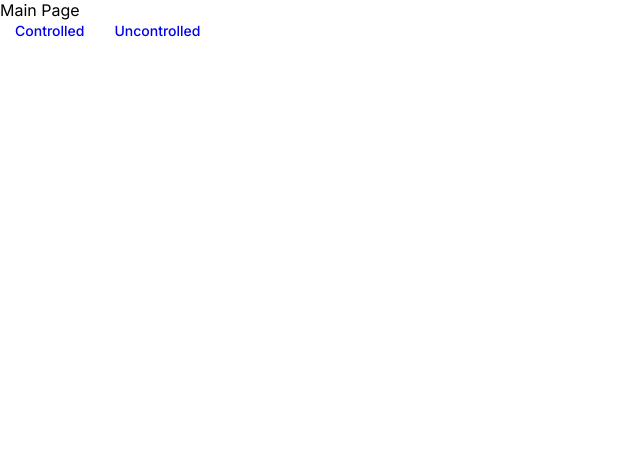
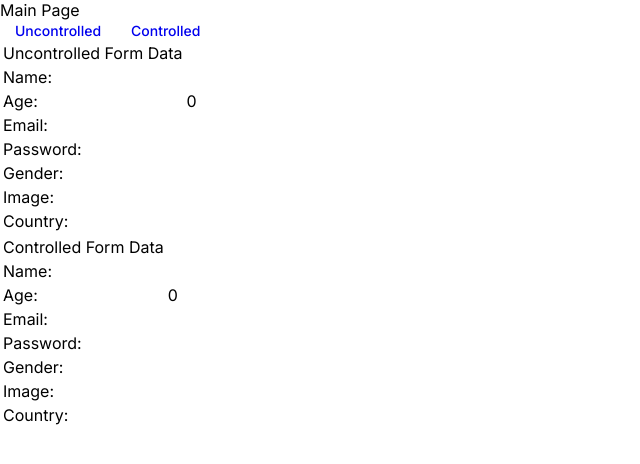
Before and after one commit to PaHaNchickT/REACT2024Q3, a React (Vite) app: page / in a window 1280 px wide. Shown: the top 464 px of the page, without its empty margins (0-640 px from the left). Built offline with nearby package versions, Linux system fonts and the light colour scheme.

Commit message:
feat: integrate Redux store

```diff
--- a/src/app.tsx
+++ b/src/app.tsx
@@ -1,11 +1,19 @@
+import { useSelector } from 'react-redux'
 import { Link } from 'react-router-dom'
+import { reduxStore } from './components/types'
+import { Table } from './components/table/table'
 
 export function App() {
+  const uncontrData = useSelector((state: reduxStore) => state.uncontrData.uncontrData)
+  const contrData = useSelector((state: reduxStore) => state.contrData.contrData)
+
   return (
     <>
       <p>Main Page</p>
+      <Link to="/uncontrolled">Uncontrolled</Link>
       <Link to="/controlled">Controlled</Link>
-      <Link to="/uncontrolled">Uncontrolled</Link>
+      <Table data={uncontrData} name="Uncontrolled Form Data" />
+      <Table data={contrData} name="Controlled Form Data" />
     </>
   )
 }
--- a/src/components/constants.ts
+++ b/src/components/constants.ts
@@ -10,8 +10,7 @@ export const FORM_DATA_DEFAULT = {
   login: '',
   age: 0,
   email: '',
-  passOrig: '',
-  passConf: '',
+  password: '',
   sex: '',
   image: '',
   country: '',
--- /dev/null
+++ b/src/components/table/table.tsx
@@ -0,0 +1,43 @@
+import { formData } from '../types'
+
+export function Table(props: { data: formData; name: string }) {
+  return (
+    <table>
+      <thead>
+        <tr>
+          <td>{props.name}</td>
+        </tr>
+      </thead>
+      <tbody>
+        <tr>
+          <td>Name: </td>
+          <td>{props.data.login}</td>
+        </tr>
+        <tr>
+          <td>Age: </td>
+          <td>{props.data.age}</td>
+        </tr>
+        <tr>
+          <td>Email: </td>
+          <td>{props.data.email}</td>
+        </tr>
+        <tr>
+          <td>Password: </td>
+          <td>{props.data.password}</td>
+        </tr>
+        <tr>
+          <td>Gender: </td>
+          <td>{props.data.sex}</td>
+        </tr>
+        <tr>
+          <td>Image: </td>
+          <td>{props.data.image}</td>
+        </tr>
+        <tr>
+          <td>Country: </td>
+          <td>{props.data.country}</td>
+        </tr>
+      </tbody>
+    </table>
+  )
+}
--- a/src/components/types.ts
+++ b/src/components/types.ts
@@ -2,8 +2,7 @@ export type formData = {
   login: string
   age: number
   email: string
-  passOrig: string
-  passConf: string
+  password: string
   sex: string
   image: string
   country: string
--- a/src/components/uncontrolled-form/uncontrolledForm.tsx
+++ b/src/components/uncontrolled-form/uncontrolledForm.tsx
@@ -1,26 +1,33 @@
 import { FormEvent, useRef } from 'react'
-import { Link } from 'react-router-dom'
+import { Link, useNavigate } from 'react-router-dom'
 import { CountryOpts } from '../country-options/countryOpts'
+import { setUncontrData } from '../../services/uncontrSlice'
+import { useDispatch } from 'react-redux'
 // import { TEXT_CONTENT } from '../constants'
 
 export function UncontrolledForm() {
   const inputRef = useRef(null)
+  const navigate = useNavigate()
+  const dispatch = useDispatch()
 
   const handleSubmit = (event: FormEvent) => {
     event.preventDefault()
     const form = event.target as HTMLFormElement
 
-    console.log(
-      form.login.value,
-      form.age.value,
-      form.email.value,
-      form.passOrig.value,
-      form.passConf.value,
-      form.sex.value,
-      form.confirm.checked,
-      form.image.value,
-      form.country.value
+    dispatch(
+      setUncontrData({
+        login: form.login.value,
+        age: form.age.value,
+        email: form.email.value,
+        password: form.passOrig.value,
+        sex: form.sex.value,
+        image: form.image.value,
+        country: form.country.value,
+      })
     )
+
+    navigate('/')
+    // console.log(form.passConf.value, form.confirm.checked)
   }
 
   return (
```
